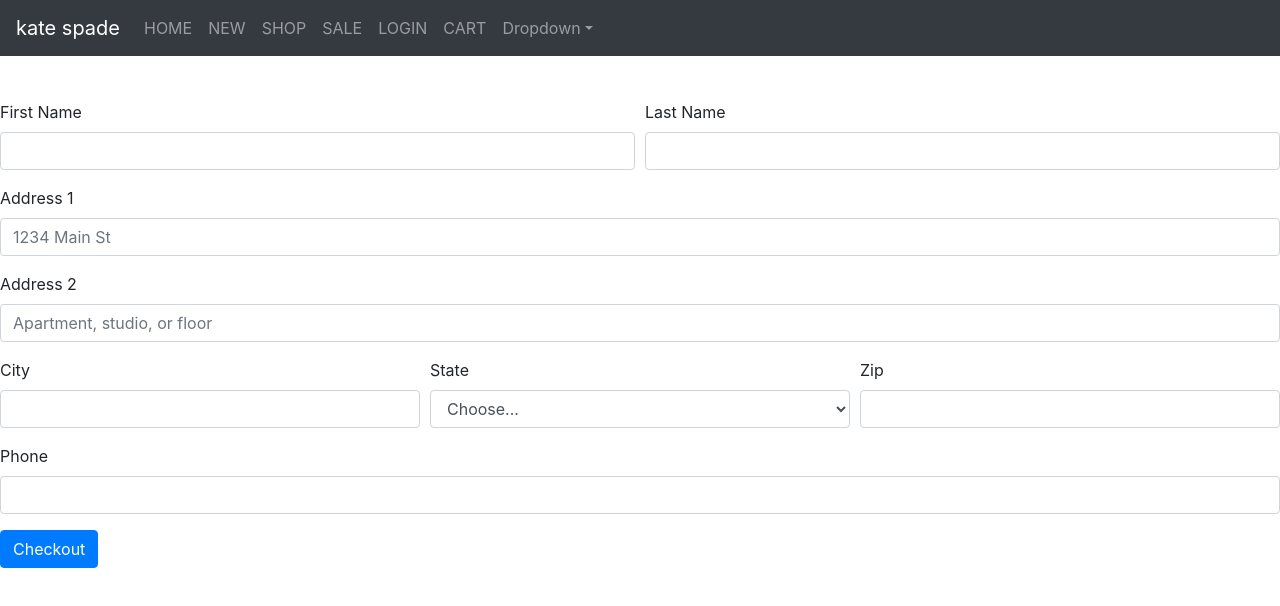
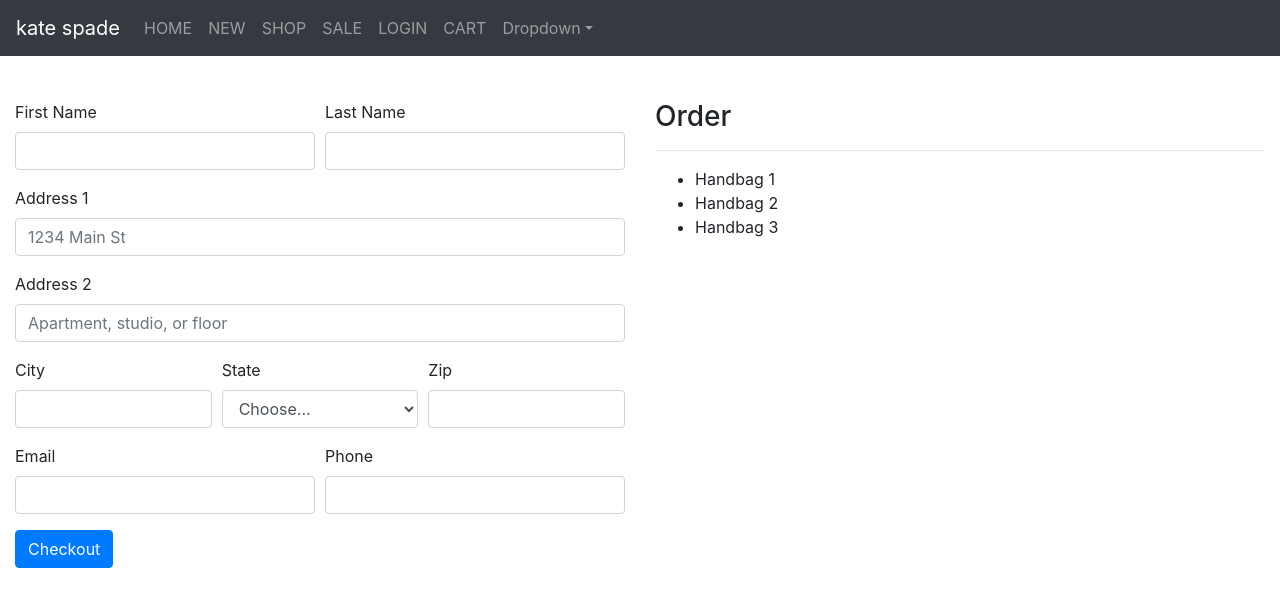
Before and after one commit to YanjieHe/Online-Fashion-Store, a React (Create React App) app in the folder online-fashion-store/: page /checkout in a window 1280 px wide. Shown: the top 606 px of the page. Built offline with nearby package versions, Linux system fonts and the light colour scheme; no server answers.

Commit message:
checkout

```diff
--- a/online-fashion-store/src/Checkout.js
+++ b/online-fashion-store/src/Checkout.js
@@ -1,11 +1,14 @@
 import React from 'react';
 import NavigationBar from './NavigationBar';
-import {Form, Col, Button} from 'react-bootstrap';
+import {Form, Container, Row, Col, Button} from 'react-bootstrap';
 
 class Checkout extends React.Component {
     render() {
         return <div>
             <NavigationBar/>
+            <Container fluid>
+                <Row>
+                    <Col>
                         <Form>
                             <Form.Row>
                                 <Form.Group as={Col} controlId="firstName">
@@ -49,6 +52,10 @@ class Checkout extends React.Component {
                             </Form.Row>
 
                             <Form.Row>
+                                <Form.Group as={Col} controlId="email">
+                                    <Form.Label>Email</Form.Label>
+                                    <Form.Control/>
+                                </Form.Group>
                                 <Form.Group as={Col} controlId="phone">
                                     <Form.Label>Phone</Form.Label>
                                     <Form.Control/>
@@ -58,6 +65,18 @@ class Checkout extends React.Component {
                                 Checkout
                             </Button>
                         </Form>
+                    </Col>
+                    <Col>
+                        <h3>Order</h3>
+                        <hr/>
+                        <ul>
+                            <li>Handbag 1</li>
+                            <li>Handbag 2</li>
+                            <li>Handbag 3</li>
+                        </ul>
+                    </Col>
+                </Row>
+            </Container>
         </div>
     }
 }
```
Lines whose indentation alone changed are shown as unchanged.
